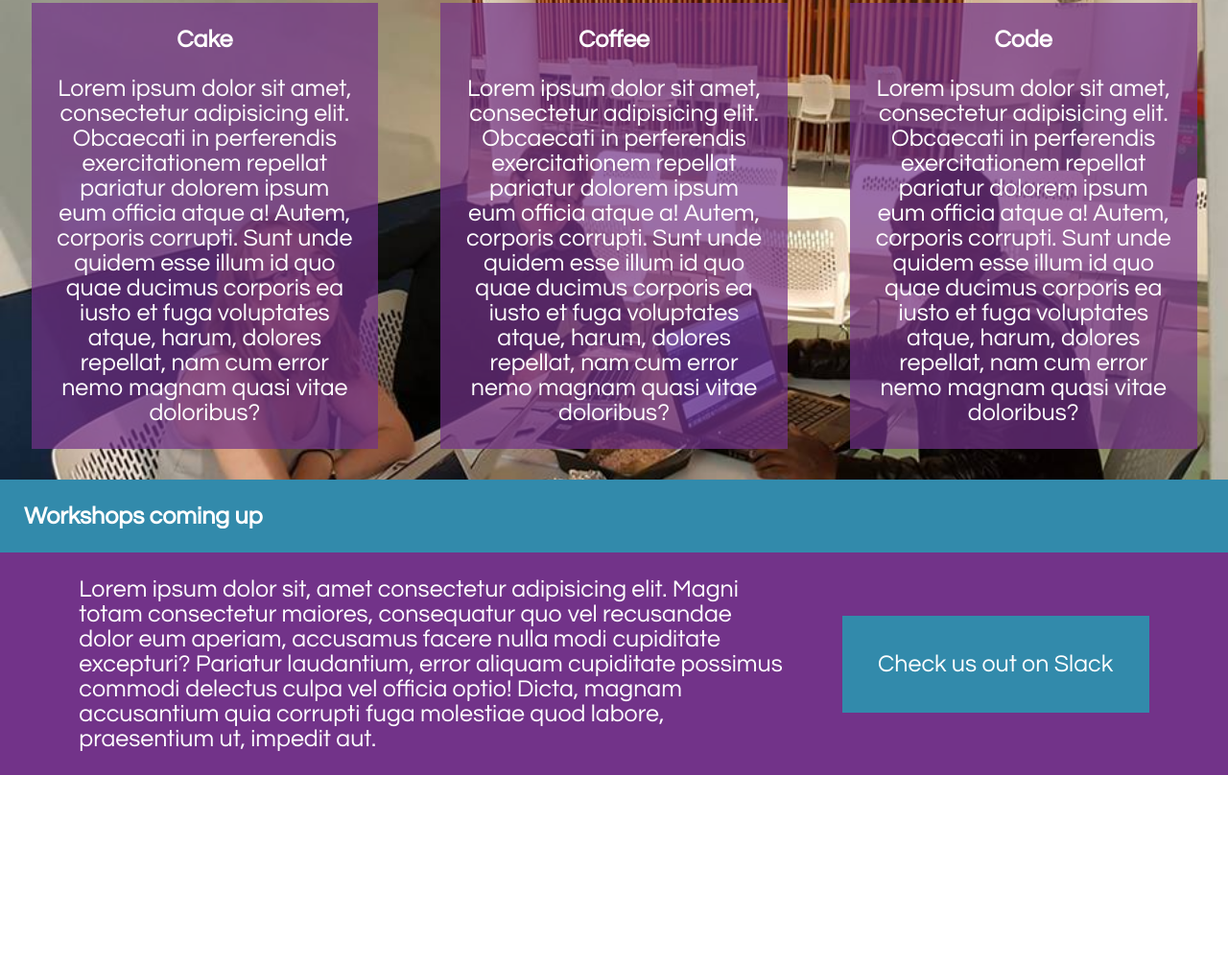
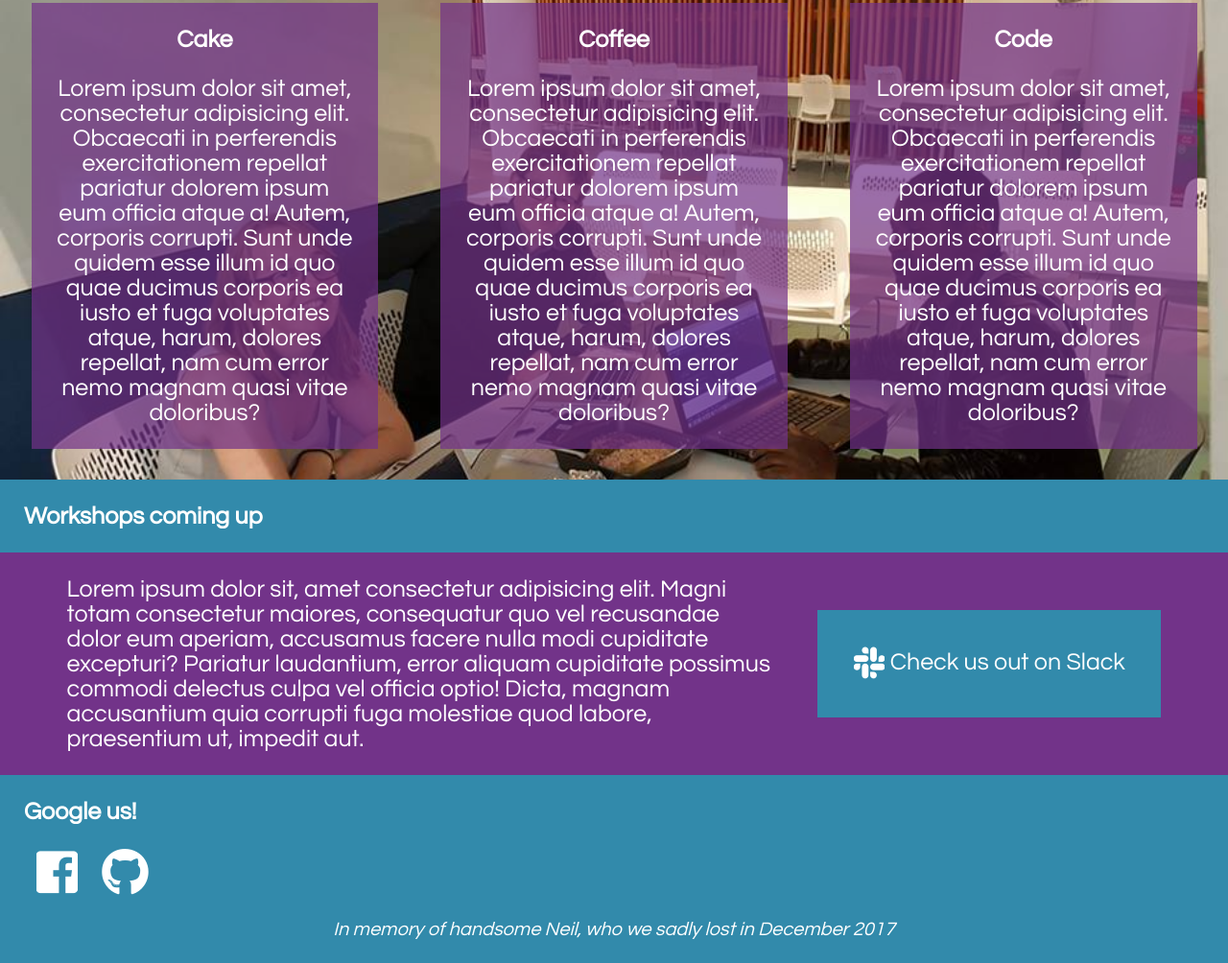
Before and after one commit to GlasgowCoderCollective/glasgowcodercollective.github.io, a website: page views/index-candidate.html in a window 1280 px wide. Shown: the part 112-1116 px from the top of the page at 96% size. Before the commit the page ends 920 px from the top, so only its background shows below. Drawn offline with Linux system fonts and the light colour scheme; files that its build step writes are made by us from their sources; no server answers; files whose address does not match are found by name.

Commit message:
Added font awesome icons and footer section

```diff
--- a/public/styles/styles-candidate.css
+++ b/public/styles/styles-candidate.css
@@ -132,3 +132,36 @@ header {
   background: hsl(196, 55%, 40%);
   transition: background-color linear 0.2s;
 }
+
+footer {
+  padding: 1em;
+  /* background: black; */
+  background: #328aab;
+  color: #ffffff;
+  font-size: 1rem;
+}
+
+.links {
+  display: flex;
+}
+
+.links>a {
+  color: #ffffff;
+  margin: 1em .5em;
+  text-decoration: none;
+}
+
+.tribute {
+  text-align: center;
+  font-size: .8rem;
+  font-style: italic;
+}
+
+.fab {
+  vertical-align: middle;
+  font-size: 1.5rem;
+}
+
+.social {
+  font-size: 2rem;
+}
--- a/views/index-candidate.html
+++ b/views/index-candidate.html
@@ -7,6 +7,8 @@
     <meta http-equiv="X-UA-Compatible" content="ie=edge">
     <link href="https://fonts.googleapis.com/css?family=Questrial" rel="stylesheet">
     <link rel="stylesheet" href="styles/styles-candidate.css">
+    <link rel="stylesheet" href="https://use.fontawesome.com/releases/v5.1.0/css/brands.css" integrity="sha384-7xAnn7Zm3QC1jFjVc1A6v/toepoG3JXboQYzbM0jrPzou9OFXm/fY6Z/XiIebl/k" crossorigin="anonymous">
+    <link rel="stylesheet" href="https://use.fontawesome.com/releases/v5.1.0/css/fontawesome.css" integrity="sha384-ozJwkrqb90Oa3ZNb+yKFW2lToAWYdTiF1vt8JiH5ptTGHTGcN7qdoR1F95e0kYyG" crossorigin="anonymous">
     <title>Index Candidate</title>
 </head>
 
@@ -67,9 +69,17 @@
                     error aliquam cupiditate possimus commodi delectus culpa vel officia optio! Dicta, magnam accusantium
                     quia corrupti fuga molestiae quod labore, praesentium ut, impedit aut.</p>
                 <a href="https://join.slack.com/t/gla-web-dev/shared_invite/enQtMzE5OTY0NzEyNDM5LWI3ZTUxM2I5MzA5OTUxOTlhNDIzMmQ2ZDhiZTZjNTI3YjljZDlkOThmMjE0NDc4NDAzNmVmOTU4ZDkxMmI5NzM"
-                    class="slack-btn" target="_blank" rel="noopener noreferrer">Check us out on Slack</a>
+                    class="slack-btn" target="_blank" rel="noopener noreferrer"><i class="fab fa-slack"></i> Check us out on Slack</a>
             </div>
         </main>
+        <footer>
+            <h1>Google us!</h1>
+            <div class="links">
+                <a href="https://www.facebook.com/groups/136019366986372/"><i class="fab fa-facebook-square social"></i></a>
+                <a href="https://github.com/GlasgowCoderCollective/"><i class="fab fa-github social"></i></a>
+            </div>
+            <div class="tribute">In memory of handsome Neil, who we sadly lost in December 2017</div>
+        </footer>
     </div>
     <script src="js/featuresloader.js"></script>
     <script src="js/workshopsloader.js"></script>
```
